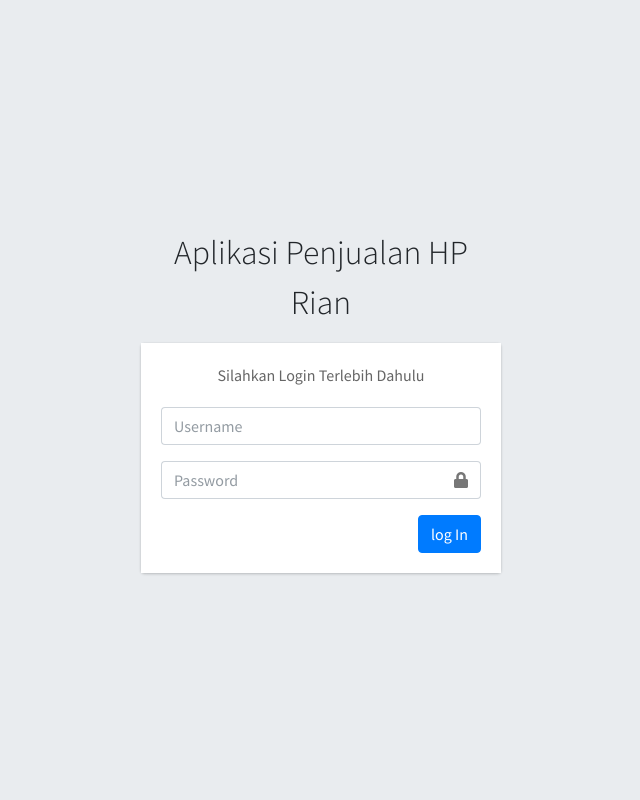
After one commit to mafriansyah/crudrian, a PHP site: page /login.php in a window 1280 px wide. The commit adds this page. Shown: the whole page, without its empty margins (319-959 px from the left). Run offline with PHP 8.4, Linux system fonts and the light colour scheme; some libraries are stand-ins or nearby versions.

Commit message:
crud riyan

```diff
--- a/db/db_pengguna.php
+++ b/db/db_pengguna.php
@@ -8,8 +8,8 @@ if($proses=='insert'){
    $password= md5($_POST['password']);
    $level=$_POST['level'];
 
-   mysqli_query($koneksi,"INSERT INTO pengguna SET nama='$nama',
-   username='$username',password='$password',level='$level'");
+   mysqli_query($koneksi,"INSERT INTO pengguna SET nama='$nama', username='$username',password='$password',level='$level'");
+
 }else if($proses=='update'){
     $nama=$_POST['nama'];
     $username=$_POST['username'];
--- /dev/null
+++ b/login.php
@@ -0,0 +1,70 @@
+<!DOCTYPE html>
+<html lang="en"><head>
+  <meta charset="utf-8">
+  <meta name="viewport" content="width=device-width, initial-scale=1">
+  <title>AdminLTE 3 | Log in</title>
+
+  <!-- Google Font: Source Sans Pro -->
+  <link rel="stylesheet" href="https://fonts.googleapis.com/css?family=Source+Sans+Pro:300,400,400i,700&amp;display=fallback">
+  <!-- Font Awesome -->
+  <link rel="stylesheet" href="plugins/fontawesome-free/css/all.min.css">
+  <!-- icheck bootstrap -->
+  <link rel="stylesheet" href="plugins/icheck-bootstrap/icheck-bootstrap.min.css">
+  <!-- Theme style -->
+  <link rel="stylesheet" href="dist/css/adminlte.min.css">
+</head>
+<body class="login-page" style="min-height: 496.781px;">
+<div class="login-box">
+  <div class="login-logo">
+    <p>Aplikasi Penjualan HP Rian</p>
+  </div>
+  <!-- /.login-logo -->
+  <div class="card">
+    <div class="card-body login-card-body">
+      <p class="login-box-msg">Silahkan Login Terlebih Dahulu</p>
+
+      <form action="db/db_login.php" method="post">
+        <div class="input-group mb-3">
+          <input type="text" class="form-control" placeholder="Username" name="username">
+          <div class="input-group-append">
+            <div class="input-group-text">
+              <span class="fas fa-User"></span>
+            </div>
+          </div>
+        </div>
+        <div class="input-group mb-3">
+          <input type="password" class="form-control" placeholder="Password" name="password">
+          <div class="input-group-append">
+            <div class="input-group-text">
+              <span class="fas fa-lock"></span>
+            </div>
+          </div>
+        </div>
+        <div class="row float-right">
+
+          <!-- /.col -->
+          <div class="col-12">
+            <button type="submit" class="btn btn-primary btn-block">log In</button>
+          </div>
+          <!-- /.col -->
+        </div>
+      </form>
+
+
+
+
+    </div>
+    <!-- /.login-card-body -->
+  </div>
+</div>
+<!-- /.login-box -->
+
+<!-- jQuery -->
+<script src="plugins/jquery/jquery.min.js"></script>
+<!-- Bootstrap 4 -->
+<script src="plugins/bootstrap/js/bootstrap.bundle.min.js"></script>
+<!-- AdminLTE App -->
+<script src="dist/js/adminlte.min.js"></script>
+
+
+</body></html>
--- a/views/form_pengguna.php
+++ b/views/form_pengguna.php
@@ -4,7 +4,7 @@
               </div>
               <!-- /.card-header -->
               <!-- form start -->
-              <form action="db/db_pengguna.php?proses=insert"method="POST">
+              <form action="db/db_pengguna.php?proses=insert" method="POST">
                 <div class="card-body">
                   <div class="form-group">
                     <label for="nama">Nama</label>
--- a/views/pengguna.php
+++ b/views/pengguna.php
@@ -39,7 +39,7 @@
                         <td>$data[username]</td>
                         <td>$data[level]</td>
                         <td><div class='btn-group'>
-                        <a href='index.php?halaman=edit_pengguna&id=$no [id]'class='btn btn-sm btn-success'
+                        <a href='index.php?halaman=edit_pengguna&id=$data[id]'class='btn btn-sm btn-success'
                         title='ubah data'><i class='fa fa-pencil-alt'></i></a>
                         <a href='db/db_pengguna.php?proses=hapus&id=$data[id]'class='btn btn-sm btn-danger'
                          title='hapus data'><i class='fa fa-trash-alt'></i></a>
```
Also changed, not shown: db/db_login.php (added, +27 -0 lines), index.php (+15 -11 lines), views/form_edit_pengguna.php (+4 -4 lines).
